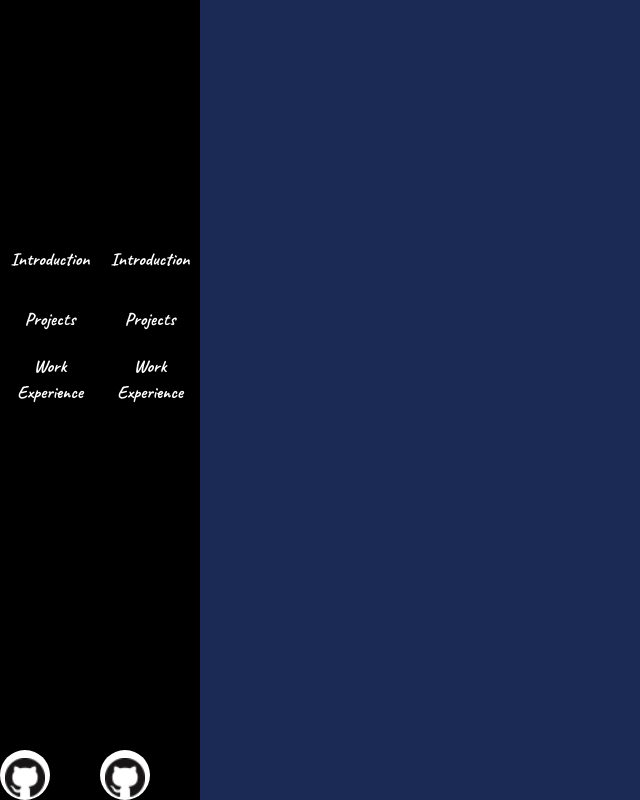
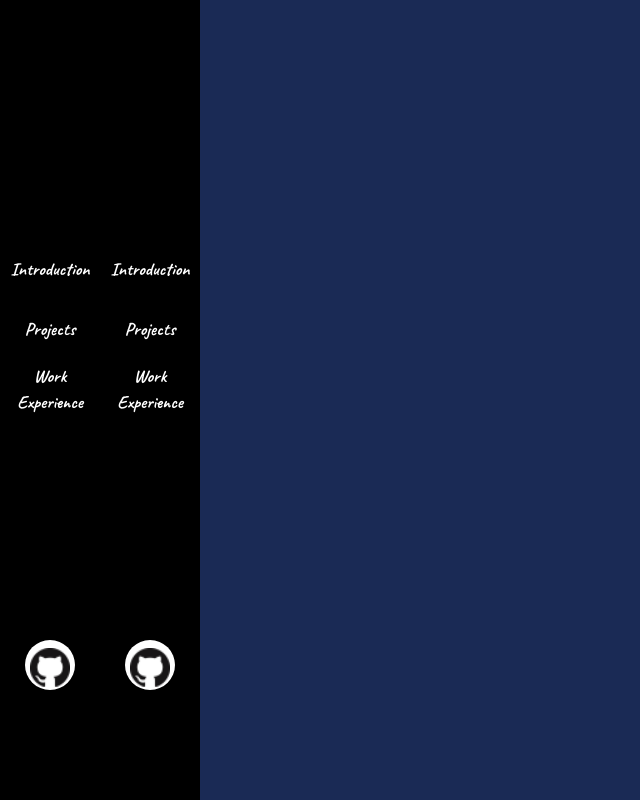
Before and after one commit to rachelwuuu/personalWebsite, an Angular app in the folder Documents/tech projects/Website Project/personal portafolio/personalWebsite/personalWebsite/: page /navbar in a window 1280 px wide. Shown: the whole page, without its empty margins (0-640 px from the left). Built offline with nearby package versions, Linux system fonts and the light colour scheme; a web font is replaced by a local one.

Commit message:
aligned logo in the center

```diff
--- a/Documents/tech projects/Website Project/personal portafolio/personalWebsite/personalWebsite/src/app/navbar/navbar.component.css
+++ b/Documents/tech projects/Website Project/personal portafolio/personalWebsite/personalWebsite/src/app/navbar/navbar.component.css
@@ -28,9 +28,7 @@
     align-content: center;
     flex-direction: column;
     width:100%;
-    top:40%;
-    left:50%;
-    transform:translate(-50%,-50%);
+    top:30%;
 }
 
 p a{
@@ -51,15 +49,12 @@ p a{
 }
 #github{
     position:absolute;
-    bottom:0;
     display: flex;
-    float:bottom;
-    width:auto;
-    align-self: bottom;
-    /*justify-content: bottom;
-    text-align: bottom;
-    align-content: bottom;
-    flex-direction: column;*/
+    width:100%;
+    text-align: center;
+    align-content: center;
+    flex-direction: column;
+    top:80%;
 }
 #github:hover{
     text-shadow: 0 0 10px white,
```
